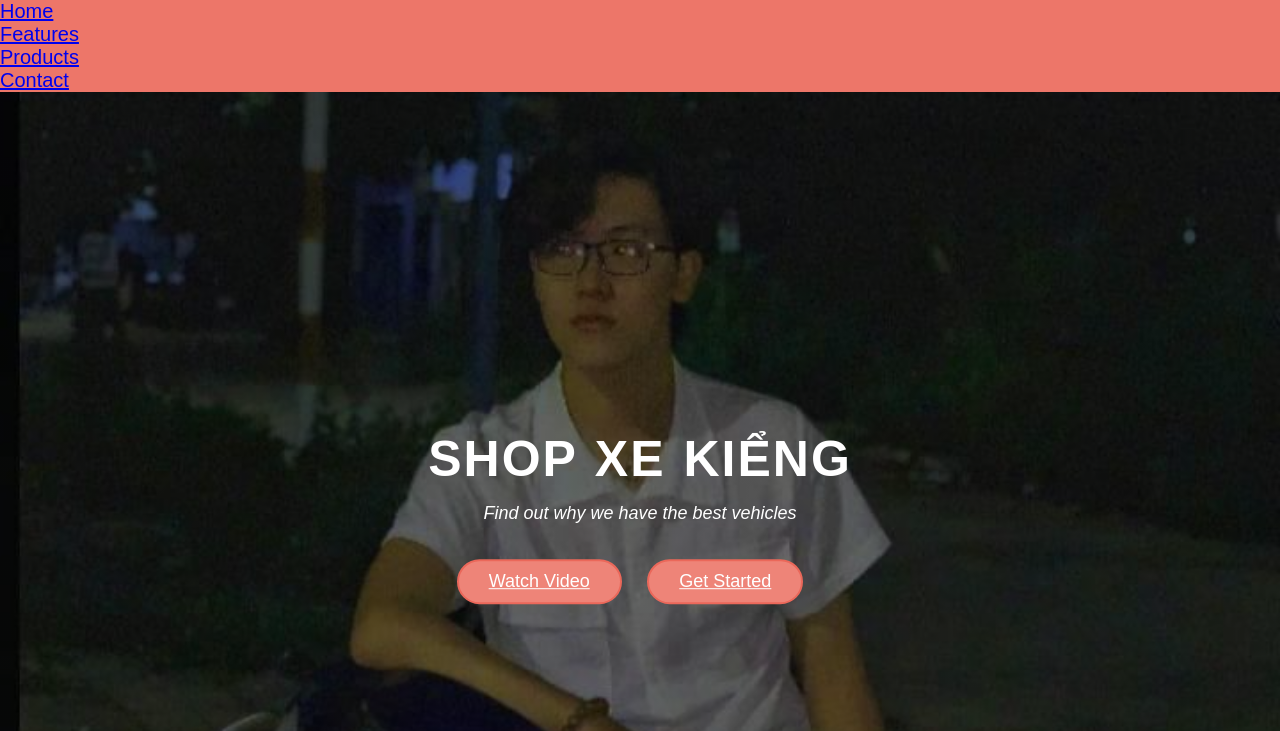
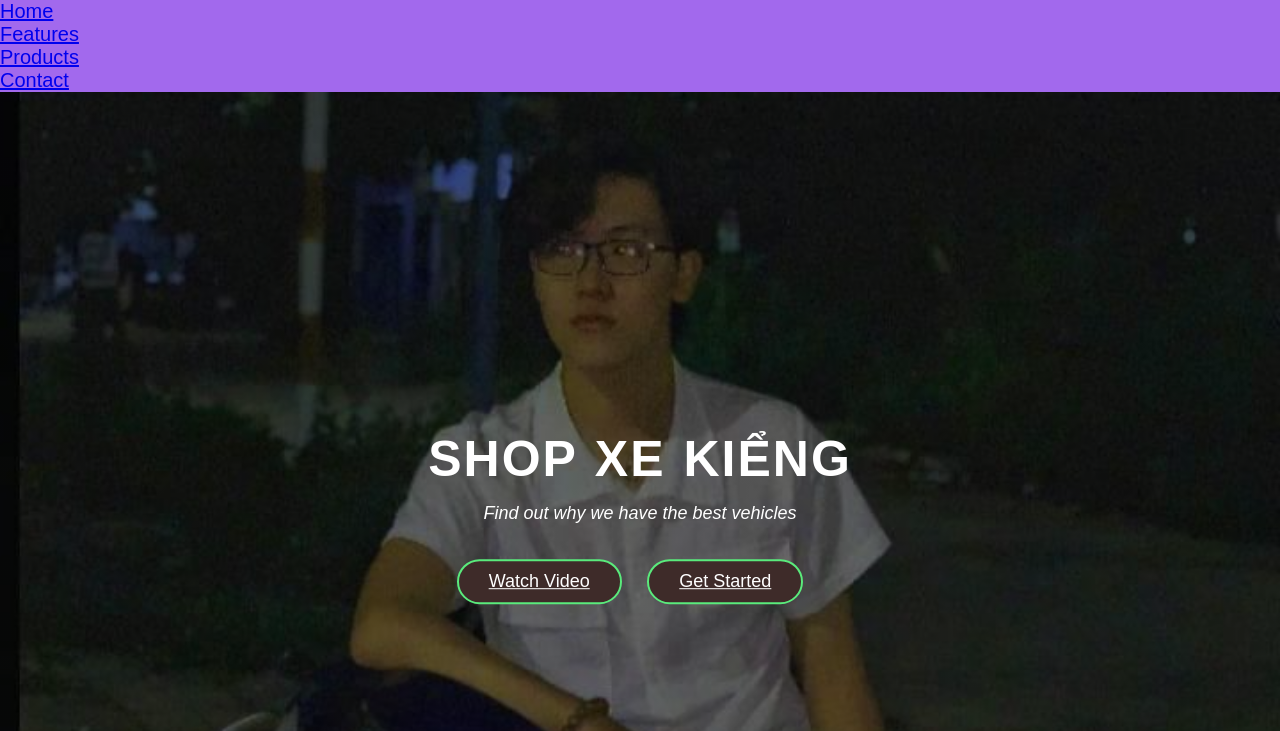
Before and after one commit to khoapd08266/web1043-we18305, a plain HTML site: page asim gd2/index.html in a window 1280 px wide. Shown: the top 731 px of the page. Drawn offline with Linux system fonts and the light colour scheme; files whose address does not match are found by name.

Commit message:
assignment

```diff
--- a/asim gd2/index.css
+++ b/asim gd2/index.css
@@ -35,7 +35,7 @@
     margin-bottom: 0;
     border: 0;
     font-size: 20px;
-    background-color: #ed7669;
+    background-color: #a269ed;
     overflow: hidden;
     text-decoration: none;
 
@@ -87,7 +87,7 @@
     }
 
     .navbar-brand:hover {
-      color: #FCD757;
+      color: #fc57c2;
     }
 
   /*------- HEADER ------------*/
@@ -146,8 +146,8 @@
     border-radius: 150px;
      -webkit-transition: background-color 0.2s, border 0.2s, color 0.2s;
     transition: background-color 0.2s, border 0.2s, color 0.2s;
-    background: #ee8478;
-    border: 2px solid #eb685a;
+    background: #3e2b29;
+    border: 2px solid #5aeb7c;
     color: #fff;
     font-size: 90%;
     margin-right: 20px;
@@ -157,7 +157,7 @@
   .btn:active,
   input[type=submit]:hover,
   input[type=submit]:active {
-    background-color: #eb685a;
+    background-color: #5aebc2;
     color: #fff;
     transition: 0.3s;
   }
```
